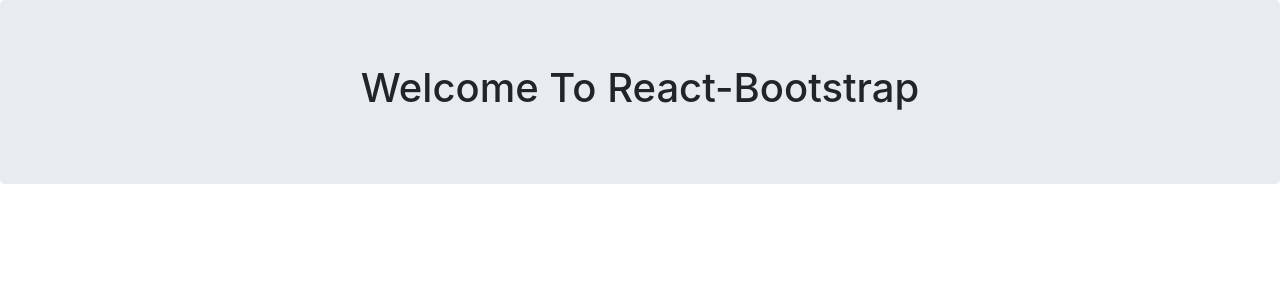
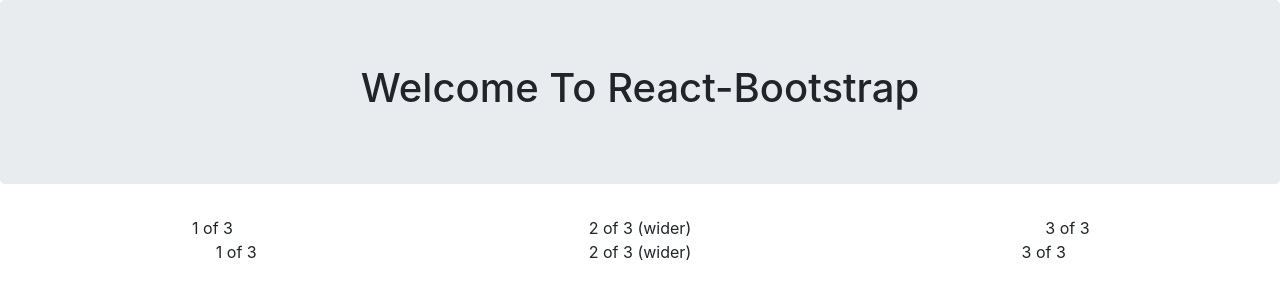
Before and after one commit to MichOchieng/math-centerV2, a React (Create React App) app in the folder math-center/: page / in a window 1280 px wide. Shown: the top 300 px of the page. Built offline with nearby package versions, Linux system fonts and the light colour scheme.

Commit message:
added rows and stuff

```diff
--- a/math-center/src/App.js
+++ b/math-center/src/App.js
@@ -1,10 +1,10 @@
 import 'bootstrap/dist/css/bootstrap.min.css';
 import React from 'react';
-import logo from './logo.svg';
 import './App.css';
 
 
 import Jumbotron from 'react-bootstrap/Jumbotron';
+import { Container, Row, Col } from 'react-bootstrap';
 
 
 function App() {
@@ -13,6 +13,18 @@
       <Jumbotron>
         <h1 className="header">Welcome To React-Bootstrap</h1>
       </Jumbotron>
+      <Container>
+        <Row>
+          <Col>1 of 3</Col>
+          <Col xs={6}>2 of 3 (wider)</Col>
+          <Col>3 of 3</Col>
+        </Row>
+        <Row>
+          <Col>1 of 3</Col>
+          <Col xs={5}>2 of 3 (wider)</Col>
+          <Col>3 of 3</Col>
+        </Row>
+      </Container>
     </div>
   );
 }
```
